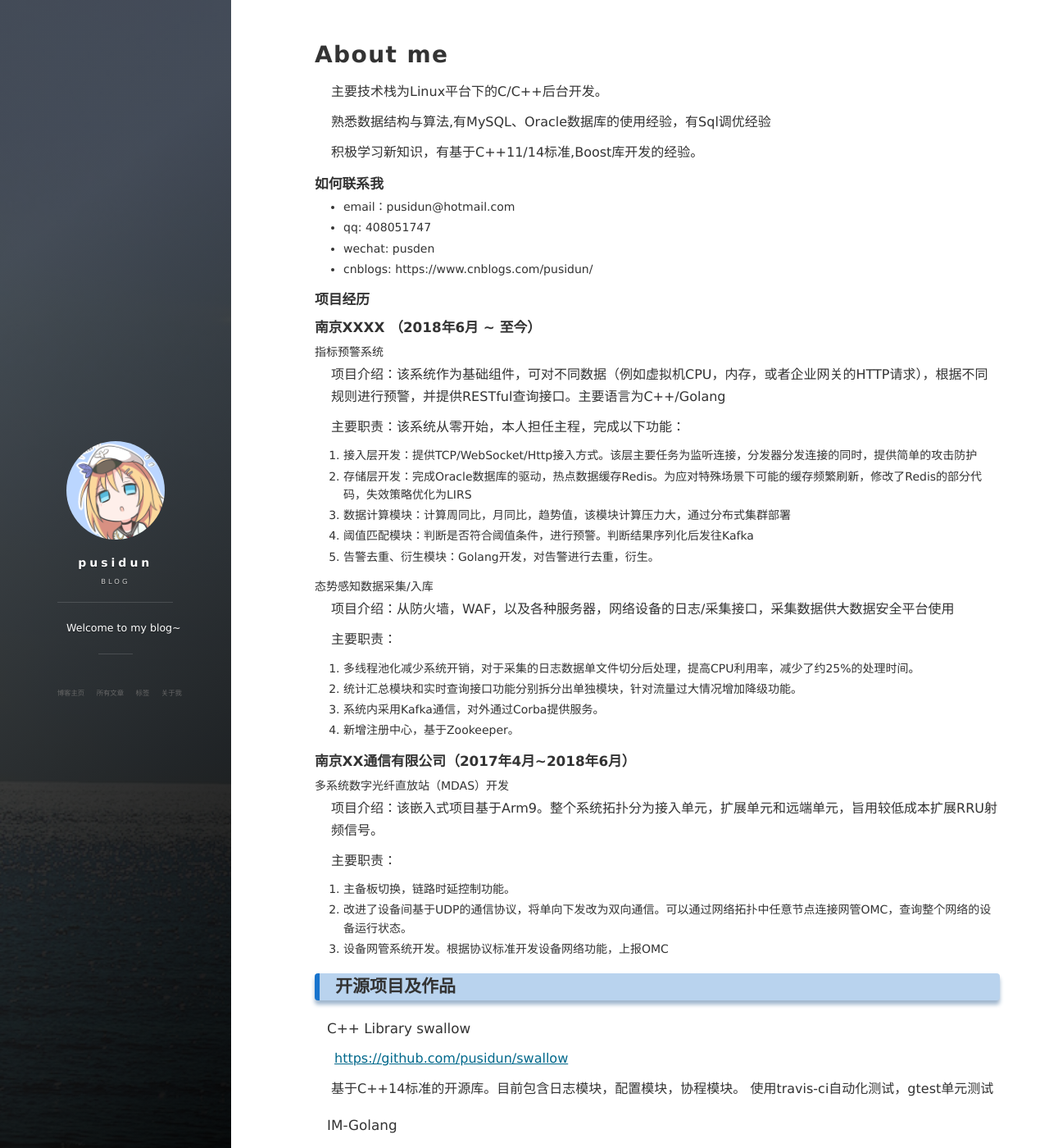
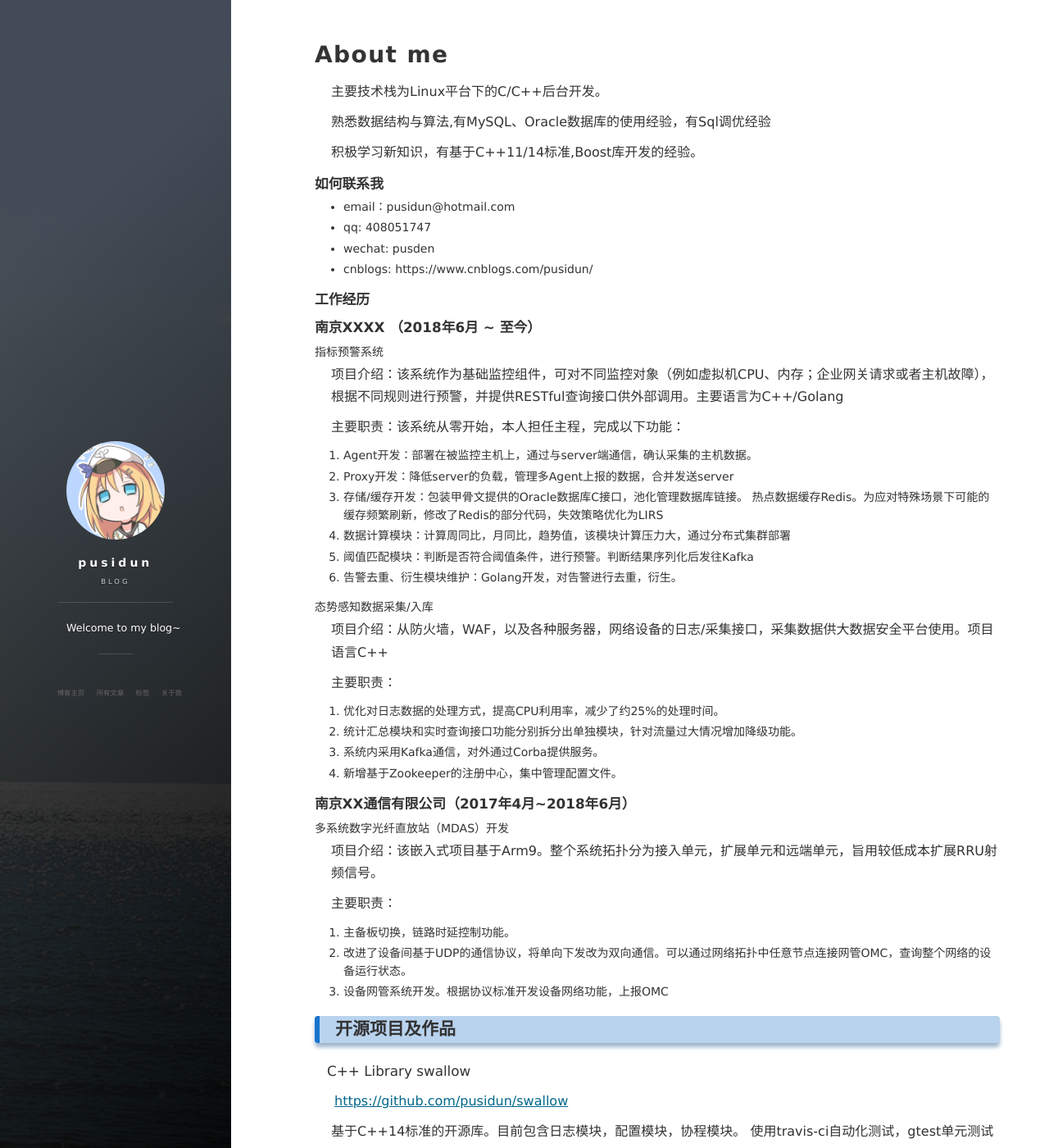
Before and after one commit to pusidun/pusidun.github.io, a Jekyll site: the page built from about.md, in a window 1280 px wide and 1400 px high. Shown: the whole window at 82% size. Built offline with Jekyll 4.4.1, drawn with Linux system fonts in a browser that asks for light colours; nearby versions of some CDN libraries; comment, search, counter and statistics services are not loaded; some of the changed text lies outside the part shown.

Commit message:
Update about.md

```diff
--- a/about.md
+++ b/about.md
@@ -17,32 +17,34 @@ title: About me
 - wechat: pusden
 - cnblogs: https://www.cnblogs.com/pusidun/
 
-### 项目经历
+### 工作经历
 
 ### 南京XXXX （2018年6月 ~ 至今）
 
 ##### 指标预警系统
 
-项目介绍：该系统作为基础组件，可对不同数据（例如虚拟机CPU，内存，或者企业网关的HTTP请求），根据不同规则进行预警，并提供RESTful查询接口。主要语言为C++/Golang
+项目介绍：该系统作为基础监控组件，可对不同监控对象（例如虚拟机CPU、内存；企业网关请求或者主机故障），根据不同规则进行预警，并提供RESTful查询接口供外部调用。主要语言为C++/Golang
 
 主要职责：该系统从零开始，本人担任主程，完成以下功能：
 
-1. 接入层开发：提供TCP/WebSocket/Http接入方式。该层主要任务为监听连接，分发器分发连接的同时，提供简单的攻击防护
-2. 存储层开发：完成Oracle数据库的驱动，热点数据缓存Redis。为应对特殊场景下可能的缓存频繁刷新，修改了Redis的部分代码，失效策略优化为LIRS
-3. 数据计算模块：计算周同比，月同比，趋势值，该模块计算压力大，通过分布式集群部署
-4. 阈值匹配模块：判断是否符合阈值条件，进行预警。判断结果序列化后发往Kafka
-5. 告警去重、衍生模块：Golang开发，对告警进行去重，衍生。
+1. Agent开发：部署在被监控主机上，通过与server端通信，确认采集的主机数据。
+2. Proxy开发：降低server的负载，管理多Agent上报的数据，合并发送server
+3. 存储/缓存开发：包装甲骨文提供的Oracle数据库C接口，池化管理数据库链接。
+热点数据缓存Redis。为应对特殊场景下可能的缓存频繁刷新，修改了Redis的部分代码，失效策略优化为LIRS
+4. 数据计算模块：计算周同比，月同比，趋势值，该模块计算压力大，通过分布式集群部署
+5. 阈值匹配模块：判断是否符合阈值条件，进行预警。判断结果序列化后发往Kafka
+6. 告警去重、衍生模块维护：Golang开发，对告警进行去重，衍生。
 
 ##### 态势感知数据采集/入库
 
-项目介绍：从防火墙，WAF，以及各种服务器，网络设备的日志/采集接口，采集数据供大数据安全平台使用
+项目介绍：从防火墙，WAF，以及各种服务器，网络设备的日志/采集接口，采集数据供大数据安全平台使用。项目语言C++
 
 主要职责：
 
-1. 多线程池化减少系统开销，对于采集的日志数据单文件切分后处理，提高CPU利用率，减少了约25%的处理时间。
+1. 优化对日志数据的处理方式，提高CPU利用率，减少了约25%的处理时间。
 2. 统计汇总模块和实时查询接口功能分别拆分出单独模块，针对流量过大情况增加降级功能。
 3. 系统内采用Kafka通信，对外通过Corba提供服务。
-4. 新增注册中心，基于Zookeeper。
+4. 新增基于Zookeeper的注册中心，集中管理配置文件。
 
 ### 南京XX通信有限公司（2017年4月~2018年6月）
 
```
Also changed, not shown: other parts of about.md (+1 -1 lines).
